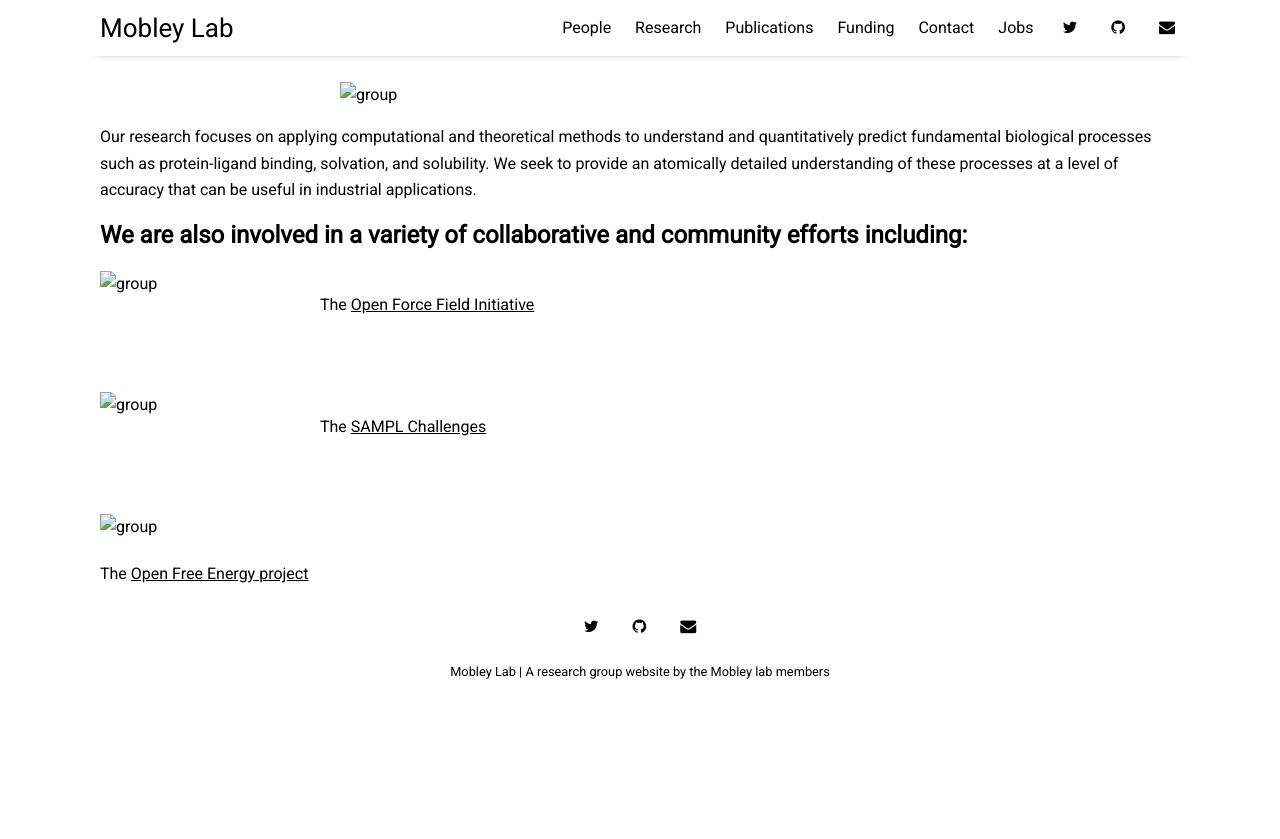
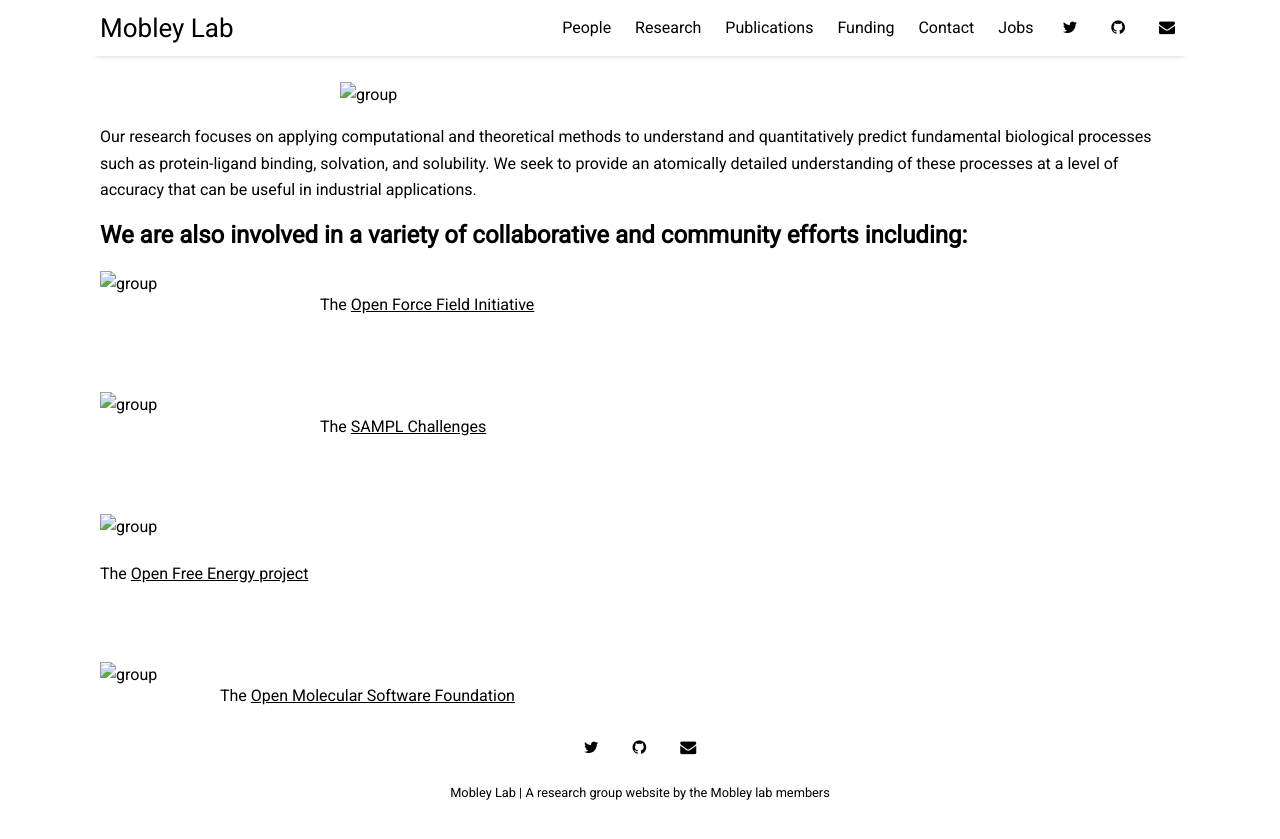
Before and after one commit to MobleyLab/mobleylab.org, a Jekyll site: the page built from index.md, in a window 1280 px wide. Shown: the top 839 px of the page. Built offline with Jekyll 4.4.1, drawn with Linux system fonts in a browser that asks for light colours; nearby versions of some CDN libraries.

Commit message:
Added OMSF picture and link to main page

```diff
--- a/index.md
+++ b/index.md
@@ -28,3 +28,10 @@ The [SAMPL Challenges](https://www.samplchallenges.org)
 <br />
 <br />
 The [Open Free Energy project](https://openfree.energy/)
+<br />
+<br />
+<br />
+
+<img src="{{site.baseurl}}/assets/img/OMSF.jpeg" alt="group" width="100" style="float:left;padding-right: 20px;padding-bottom: 5px">
+<br />
+The [Open Molecular Software Foundation](https://omsf.io/)
```
Also changed, not shown: assets/img/OMSF.jpeg (added), 3 other files.
